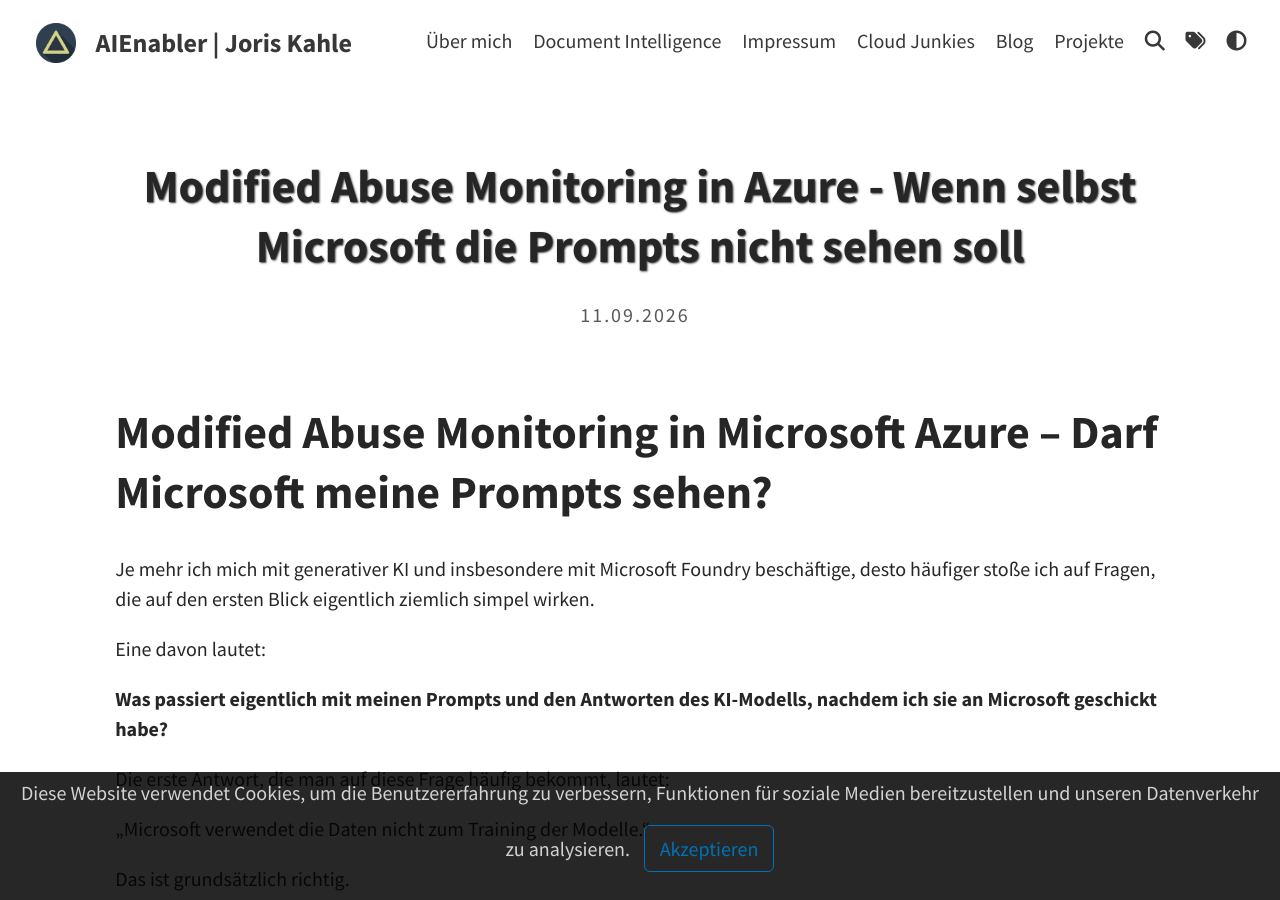
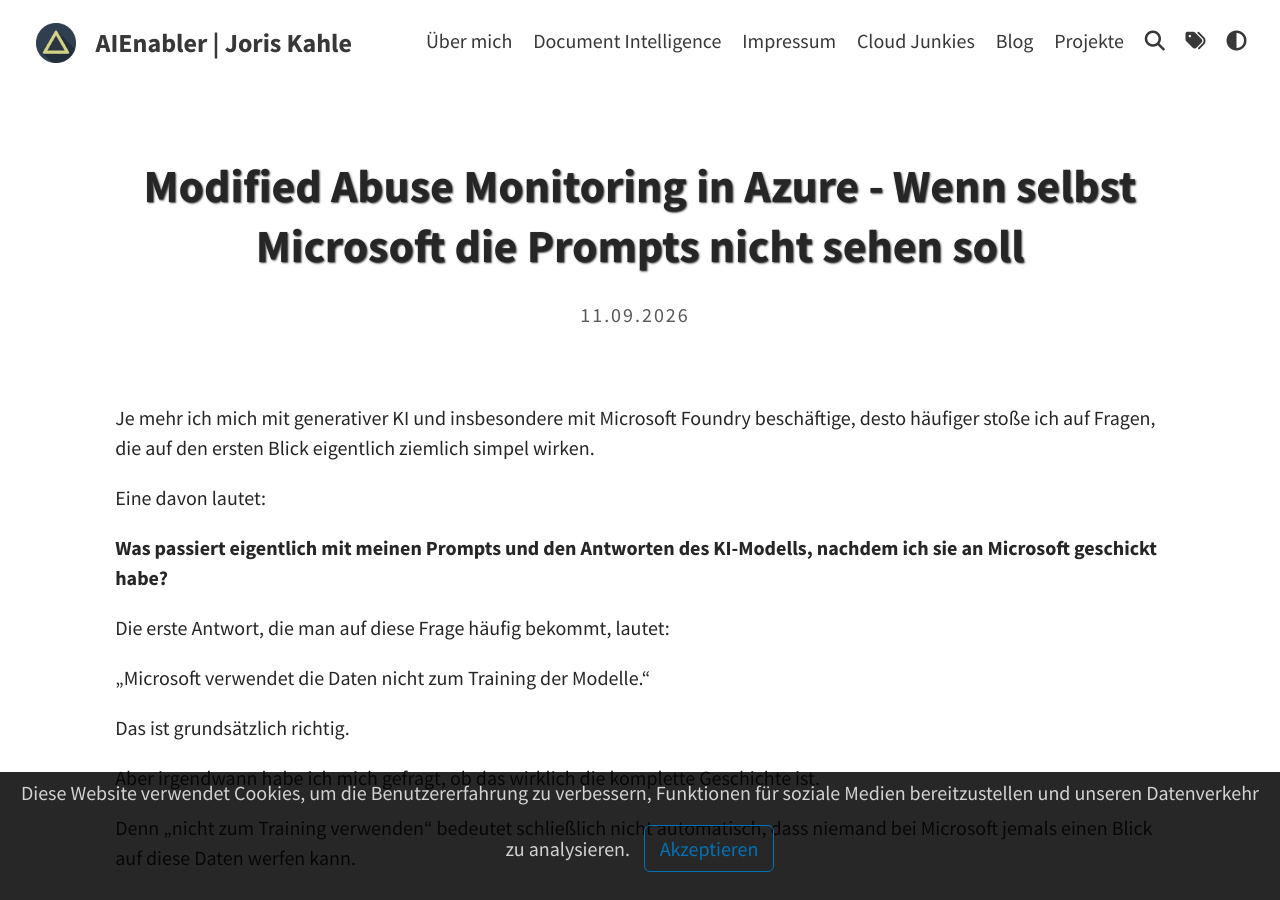
Before and after one commit to joriskahle007/joriskahle007.github.io, a Jekyll site: the page built from _posts/2026-09-11-MAM.md, in a window 1280 px wide and 900 px high. Built offline with Jekyll 4.4.1, drawn with Linux system fonts in a browser that asks for light colours; a script that is not in the unit is left out.

Commit message:
Remove header from MAM post
Removed the header question regarding Microsoft prompts visibility.

```diff
--- a/_posts/2026-09-11-MAM.md
+++ b/_posts/2026-09-11-MAM.md
@@ -3,8 +3,6 @@
 title: Modified Abuse Monitoring in Azure - Wenn selbst Microsoft die Prompts nicht sehen soll
 tags: [AI, Microsoft Foundry, Datensicherheit, Modified Abuse Monitoring, MAM, Zero Data Retention, ZDR]
 ---
-
-# Modified Abuse Monitoring in Microsoft Azure – Darf Microsoft meine Prompts sehen?
 
 Je mehr ich mich mit generativer KI und insbesondere mit Microsoft Foundry beschäftige, desto häufiger stoße ich auf Fragen, die auf den ersten Blick eigentlich ziemlich simpel wirken.
 
```
